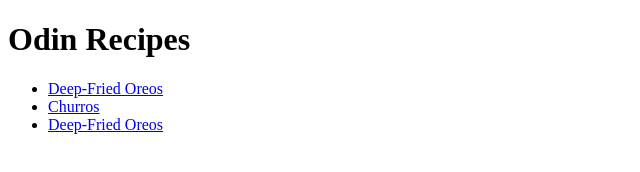
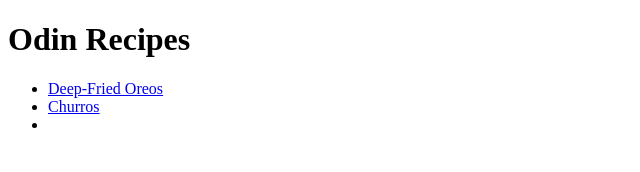
Before and after one commit to nurdinizuberi/odin-recipes, a plain HTML site: page index.html in a window 1280 px wide. Shown: the whole page, without its empty margins (0-640 px from the left). Drawn offline with Linux system fonts and the light colour scheme.

Commit message:
modified index.html

```diff
--- a/index.html
+++ b/index.html
@@ -10,7 +10,7 @@
     <ul>
         <li><a href="./recipes/Deep-Fried-Oreos.html">Deep-Fried Oreos</a></li>
         <li><a href="./recipes/churros.html">Churros</a></li>
-        <li><a href="./recipes/Deep-Fried-Oreos.html">Deep-Fried Oreos</a></li>
+        <li><a href="./recipes/Crockpot-Italian-Chicken.html"></li>
     </ul>
 </body>
 </html>
```
